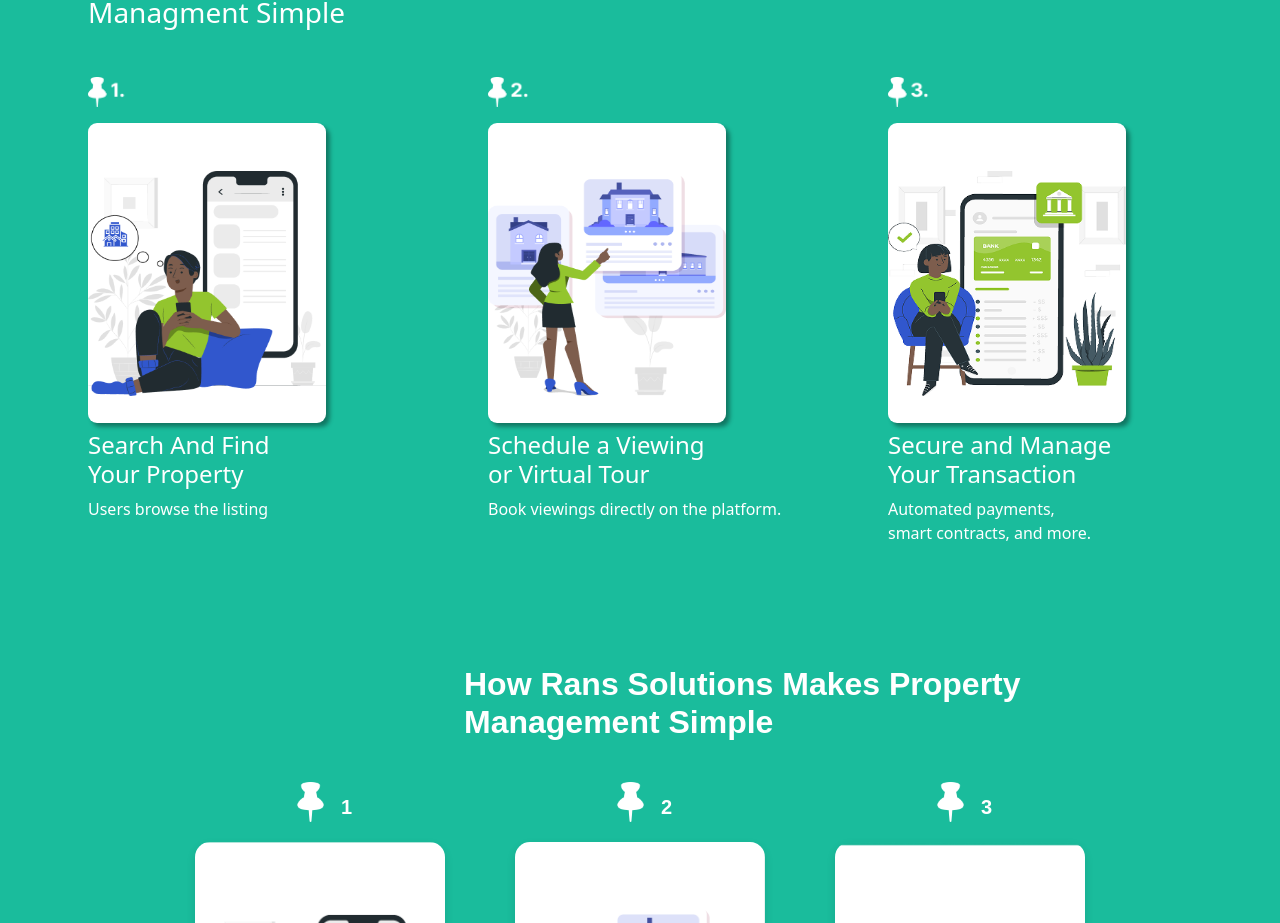
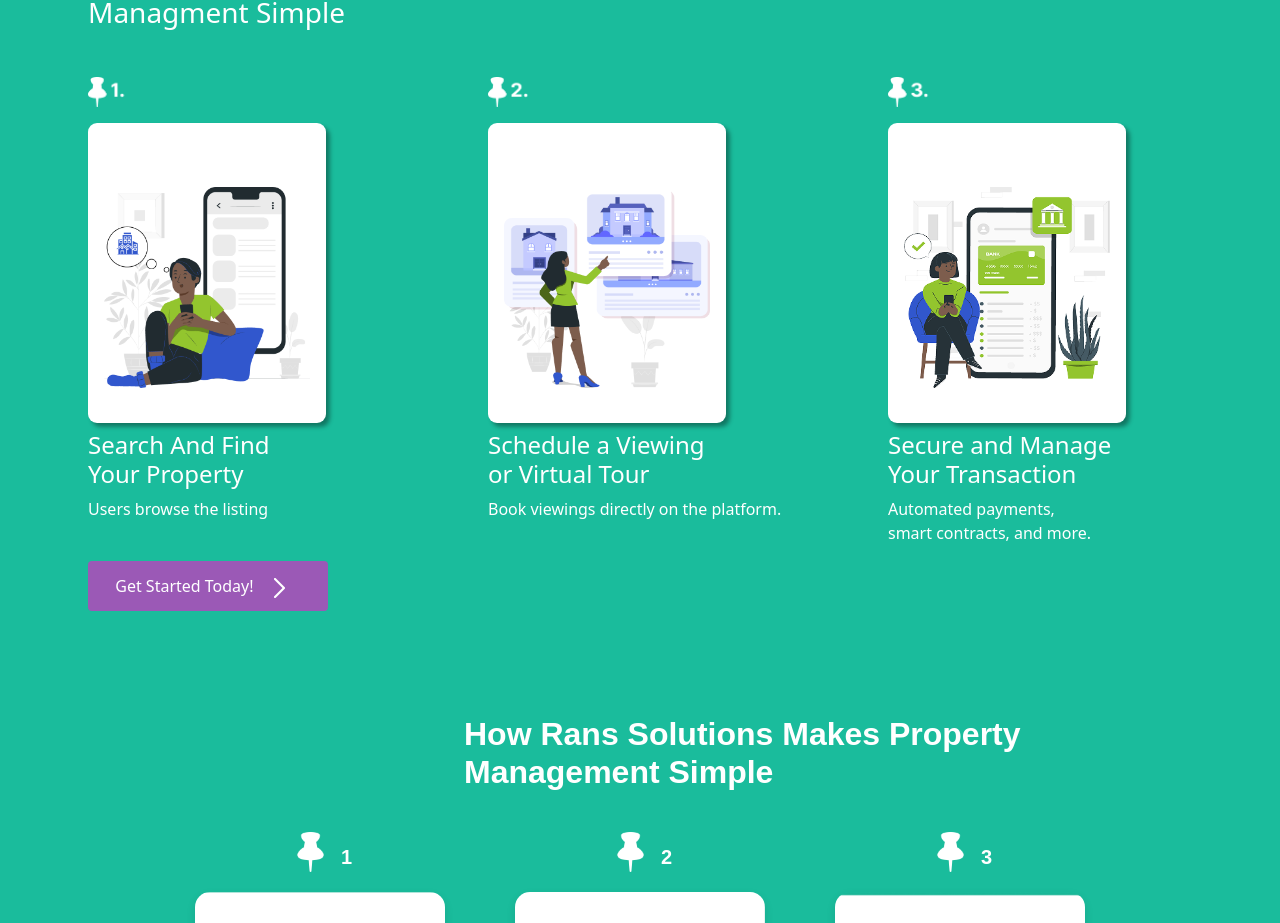
Before and after one commit to Manishh94/rans-frontend, a React (Create React App) app: page / in a window 1280 px wide. Shown: the part 1498-2421 px from the top of the page. Built offline with nearby package versions, Linux system fonts and the light colour scheme.

Commit message:
add button in BoardComponent

```diff
--- a/src/App.css
+++ b/src/App.css
@@ -71,6 +71,13 @@
   border-radius: 5px !important;
 }
 
+.get-started{
+  color: white !important;
+  background-color: #9b59b6 !important;
+  width: 20% !important;
+  height: 50px !important;
+}
+
 .Component3-image{
   width: 60%;
 
--- a/src/components/featuresDivComponent.jsx
+++ b/src/components/featuresDivComponent.jsx
@@ -1,4 +1,5 @@
 import PinedCard from "./propertyCardComponent";
+import CommenButton from "./buttonComponent";
 export default function BoardComponent() {
   const imageDetails = [
     {
@@ -38,6 +39,8 @@
       ),
     },
   ];
+  // const icon = ;
+
   return (
     <>
       <div className="container-fluid Board-container p-5">
@@ -66,6 +69,15 @@
                   </div>
                 );
               })}
+              <CommenButton
+                buttonText={
+                  <>
+                    Get Started Today!{" "}
+                    <img src="./images/Vector1.png"  className="mx-3" alt="Vector Icon" />
+                  </>
+                }
+                buttonStyle={"get-started ms-5"}
+              />
             </div>
           </div>
         </div>
--- a/src/components/propertyCardComponent.jsx
+++ b/src/components/propertyCardComponent.jsx
@@ -1,7 +1,7 @@
 export default function PinedCard({ src, imageStyle }) {
   return (
     <>
-      <div className="pinedCard ">
+      <div className="pinedCard p-3">
         <img src={src} class={` ${imageStyle}`} alt="..." />
       </div>
     </>
```
Also changed, not shown: public/images/Vector1.png (added).
